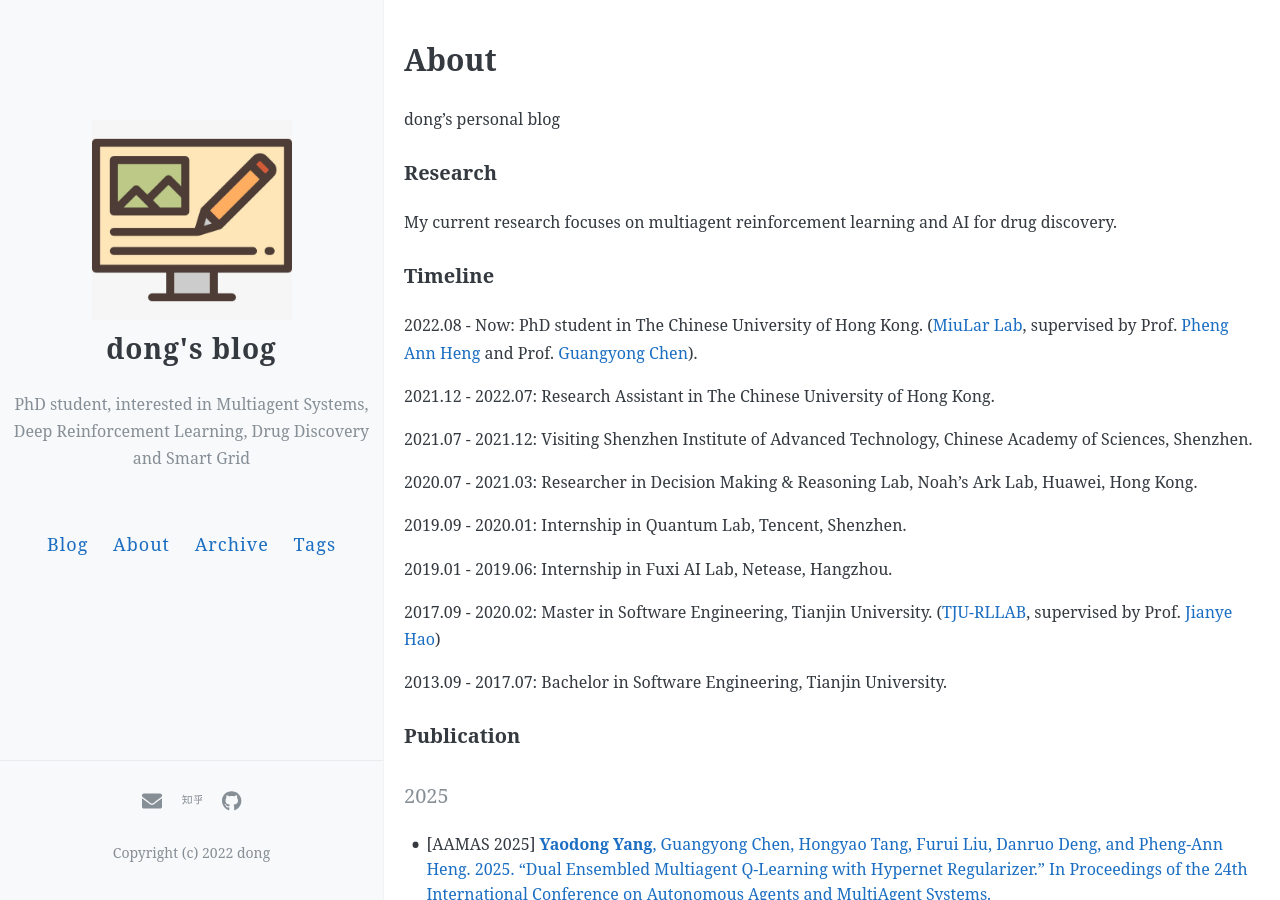
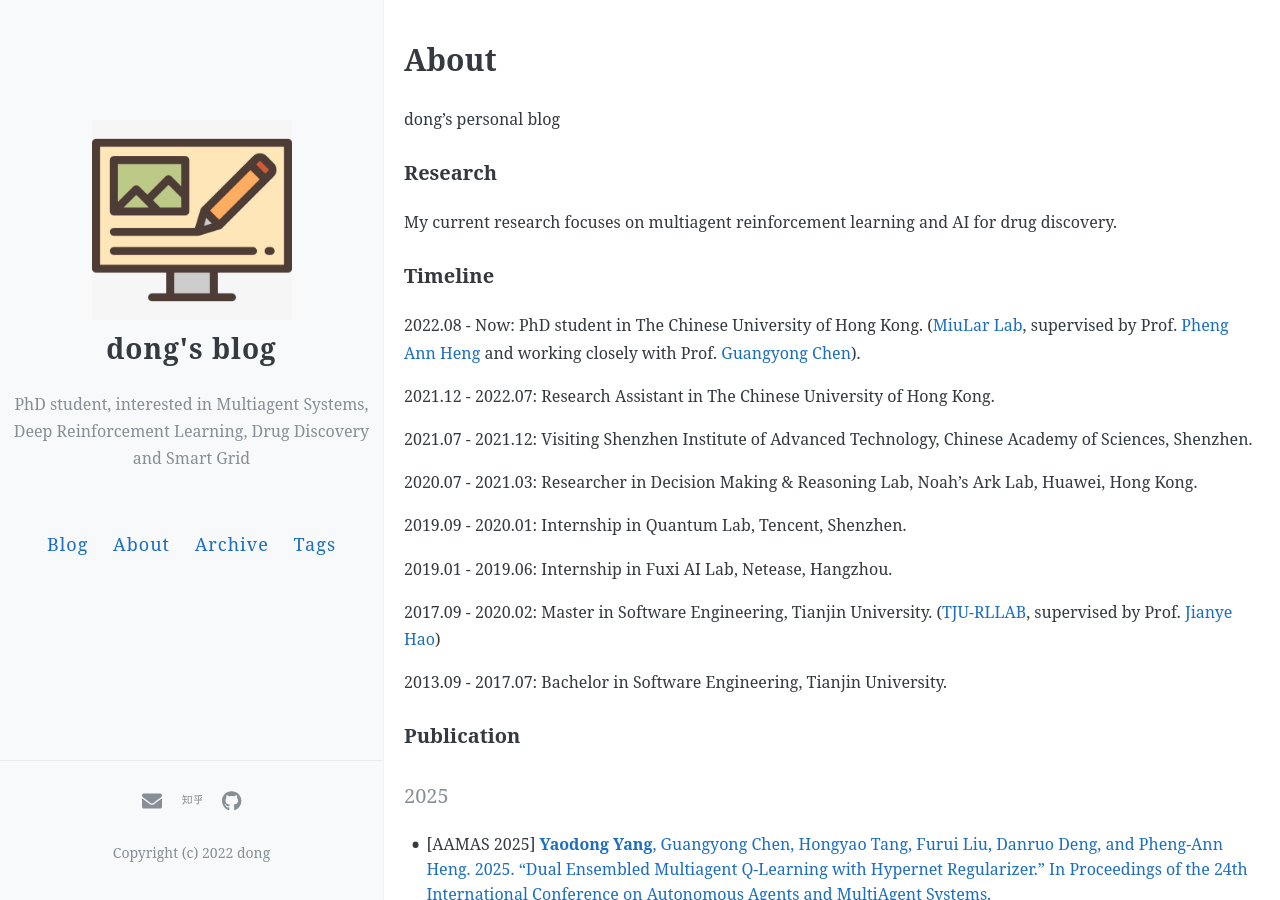
Before and after one commit to CNDOTA/CNDOTA.github.io, a Jekyll site: the page built from about.md, in a window 1280 px wide and 900 px high. Built offline with Jekyll 4.4.1, drawn with Linux system fonts in a browser that asks for light colours; comment, search, counter and statistics services are not loaded.

Commit message:
update 20250109

```diff
--- a/about.md
+++ b/about.md
@@ -13,7 +13,7 @@ My current research focuses on multiagent reinforcement learning and AI for drug
 ### Timeline
 
 2022.08 - Now: PhD student in The Chinese University of Hong Kong. ([MiuLar Lab](http://www.cse.cuhk.edu.hk/~pheng/4.html),
-supervised by Prof. [Pheng Ann Heng](http://www.cse.cuhk.edu.hk/~pheng/) and Prof. [Guangyong Chen](https://guangyongchen.github.io/)).
+supervised by Prof. [Pheng Ann Heng](http://www.cse.cuhk.edu.hk/~pheng/) and working closely with Prof. [Guangyong Chen](https://guangyongchen.github.io/)).
 
 2021.12 - 2022.07: Research Assistant in The Chinese University of Hong Kong.
 
```
